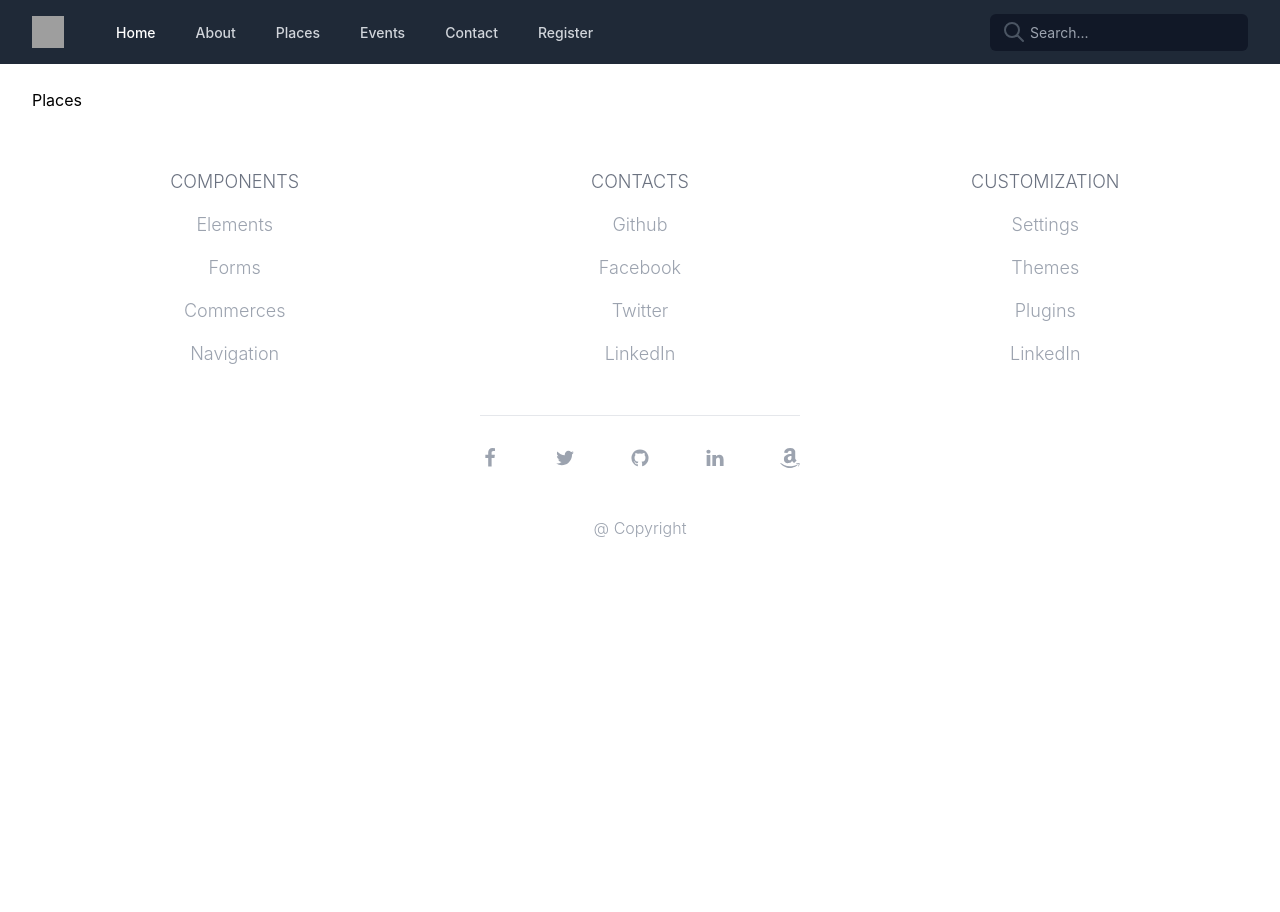
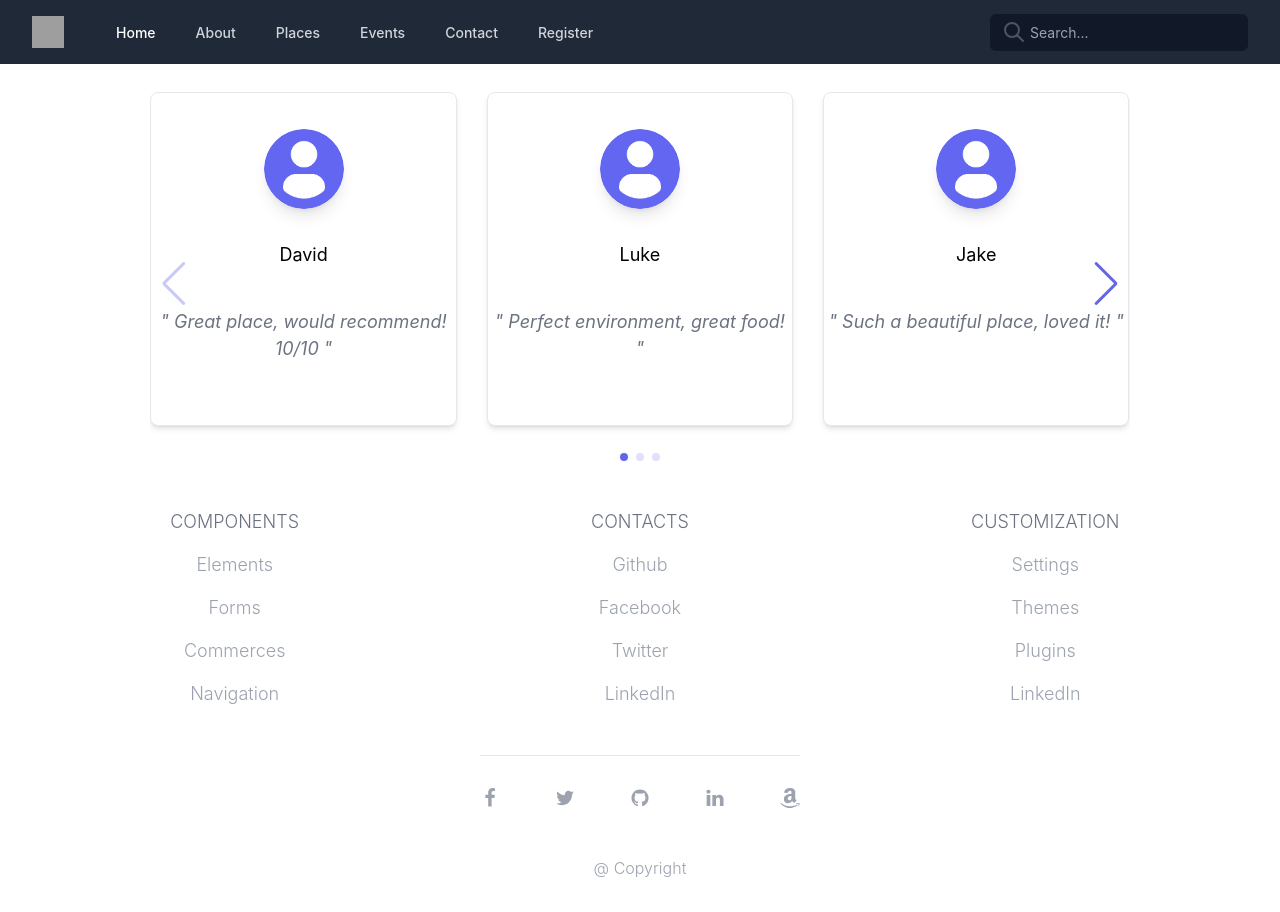
Before and after one commit to Lundrim23/Travel-Guide-Final, a React (Create React App) app: page /places in a window 1280 px wide. Before the commit the page ends 800 px from the top, so only its background shows below. Built offline with nearby package versions, Linux system fonts and the light colour scheme; grey boxes are pictures that could not be loaded.

Commit message:
Reviews Component

```diff
--- a/package.json
+++ b/package.json
@@ -16,6 +16,7 @@
     "react-icons": "^4.4.0",
     "react-router-dom": "^6.3.0",
     "react-scripts": "5.0.1",
+    "swiper": "^8.3.2",
     "tailwind-scrollbar-hide": "^1.1.7",
     "web-vitals": "^2.1.4",
     "yup": "^0.32.11"
--- /dev/null
+++ b/src/Data/EventsReviewData.js
@@ -0,0 +1,34 @@
+import profile from "../assets/img/profile.png";
+
+export const data = [
+    {
+        id: 1,
+        username: 'David',
+        review: "Great event, had a lot of fun!",
+        img: profile,
+    },
+    {
+        id: 2,
+        username: 'Luke',
+        review: "Really good food and music!",
+        img: profile,
+    },
+    {
+        id: 3,
+        username: 'Jake',
+        review: "Best festival I've been to!",
+        img: profile,
+    },
+    {
+        id: 4,
+        username: 'John',
+        review: "Great place, music and food! 10/10",
+        img: profile,
+    },
+    {
+        id: 5,
+        username: 'Logan',
+        review: "Lovely music, really friendly people!",
+        img: profile,
+    },
+]
--- /dev/null
+++ b/src/Data/PlacesReviewData.js
@@ -0,0 +1,34 @@
+import profile from "../assets/img/profile.png";
+
+export const data = [
+    {
+        id: 1,
+        username: 'David',
+        review: "Great place, would recommend! 10/10",
+        img: profile,
+    },
+    {
+        id: 2,
+        username: 'Luke',
+        review: "Perfect environment, great food!",
+        img: profile,
+    },
+    {
+        id: 3,
+        username: 'Jake',
+        review: "Such a beautiful place, loved it!",
+        img: profile,
+    },
+    {
+        id: 4,
+        username: 'John',
+        review: "Amazing! No complaints. 10/10",
+        img: profile,
+    },
+    {
+        id: 5,
+        username: 'Logan',
+        review: "Beautiful sight, friendly people!",
+        img: profile,
+    },
+]
--- /dev/null
+++ b/src/components/ReviewSlider.js
@@ -0,0 +1,48 @@
+import React from 'react'
+import { Swiper, SwiperSlide } from 'swiper/react';
+import 'swiper/css';
+import "swiper/css/pagination";
+import "swiper/css/navigation";
+import "./reviewslider.css";
+import { Pagination, Navigation } from "swiper";
+
+const ReviewSlider = ({reviews}) => {
+  return (
+    <div className='bg-white text-sm text-black pt-7 pl-7 pr-7'>
+      <Swiper
+          className= "w-4/5 h-96"
+          slidesPerView={1}
+          spaceBetween={30}
+          navigation = {true}
+          pagination={{
+            clickable: true,
+          }}
+          modules={[Pagination, Navigation]}
+          breakpoints={{
+              640: {
+                  slidesPerView: 2,
+              },
+              1024: {
+                  slidesPerView: 3,
+                },
+            }}
+      >
+        {reviews.map( user => (
+          <SwiperSlide key={user.id} className= "w-72 bg-white text-center text-lg bg-white rounded-lg border border-gray-200 shadow-md">
+            <div className='h-full flex flex-col items-center p-1'>
+              <div className='w-20 h-20 flex justify-center items-center mt-8 mb-8 shadow-lg rounded-full'>
+                <img src={user.img} alt='user' className='w-20 rounded-full'></img>
+              </div>
+                <h5>{user.username}</h5>
+                <p className='mt-10 mb-12 text-lg text-gray-500'>
+                  <i>" {user.review} "</i>
+                </p>
+              </div>
+            </SwiperSlide>
+            ))}
+        </Swiper>
+      </div>
+  )
+}
+
+export default ReviewSlider
--- /dev/null
+++ b/src/components/reviewslider.css
@@ -0,0 +1,19 @@
+.swiper-button-prev {
+    color: #6366e9;
+  }
+
+  .swiper-button-next {
+    color: #6366e9;
+  }
+
+  span.swiper-pagination-bullet.swiper-pagination-bullet-active {
+    background-color: #6366e9;
+  }
+
+  .swiper-pagination-bullet {
+    background-color: #6366e9;
+  }
+
+  .swiper{
+    padding-bottom: 50px;
+  }
--- a/src/pages/Events.js
+++ b/src/pages/Events.js
@@ -1,10 +1,12 @@
 import React from "react";
+import ReviewSlider from "../components/ReviewSlider";
+import { data } from "../Data/EventsReviewData";
 
 function Events() {
   return (
-    <div className="max-w-7xl mx-auto py-6 px-4 sm:px-6 lg:px-8">
-      <h1>Events</h1>
-    </div>
+    <>
+      <ReviewSlider reviews={data} />
+    </>
   );
 }
 
--- a/src/pages/Places.js
+++ b/src/pages/Places.js
@@ -1,14 +1,12 @@
 import React from "react";
+import ReviewSlider from "../components/ReviewSlider";
+import { data } from "../Data/PlacesReviewData";
 
 function Places() {
   return (
-
-    <div>
-
-    <div className="max-w-7xl mx-auto py-6 px-4 sm:px-6 lg:px-8">
-      <h1>Places</h1>
-</div>
-    </div>
+    <>
+      <ReviewSlider reviews={data} />
+    </>
   );
 }
 
```
Also changed, not shown: src/assets/img/profile.png (added), 1 other file (tests, documents, lock files or other folders).
